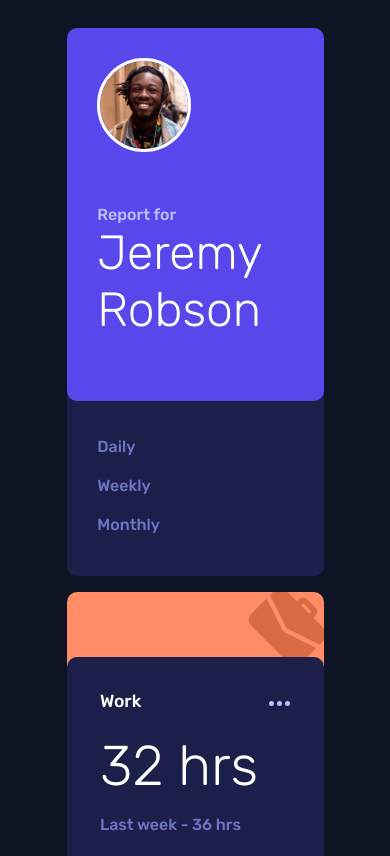
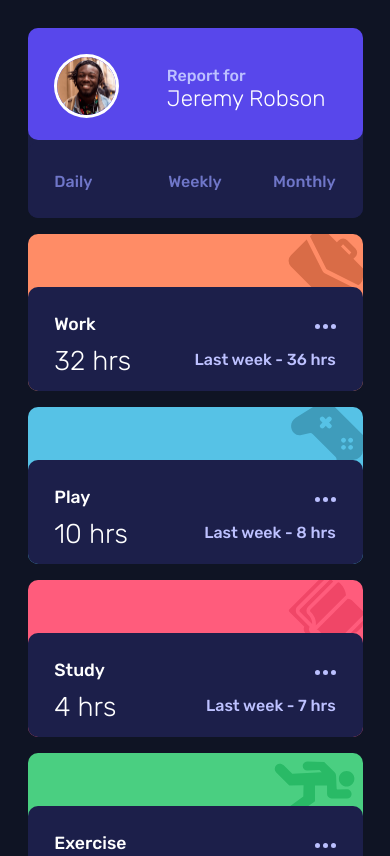
Before and after one commit to ShreyanshIITK20/Time-tracking-dashboard, a website: page index.html in a window 390 px wide. Shown: the top 856 px of the page. Drawn offline with nearby package versions, Linux system fonts and the light colour scheme.

Commit message:
Completed all subtasks

```diff
--- a/css/styles.css
+++ b/css/styles.css
@@ -4,7 +4,7 @@ html{
     background-color:  hsl(226, 43%, 10%);
 }
 body{
-    padding: 5% 15% 0 15%;
+    padding: 5% 15% 5% 15%;
     font-family: 'Rubik';
 }
 
@@ -12,7 +12,7 @@ body{
     display: grid;
     grid-template-columns: repeat(4,1fr);
     gap: 1em;
-    grid-auto-rows: minmax(250px,auto);
+    /* grid-auto-rows: minmax(250px,auto); */
     color: white;
 }
 .child{
@@ -49,7 +49,7 @@ body{
     margin: 0.4em 0px 0px 0px;
 }
 .content_prev{
-    color: hsl(235, 45%, 61%);
+    color: hsl(236, 100%, 87%);
     font-weight: 500;
 }
 
@@ -67,12 +67,29 @@ body{
 }
 
 .repo{
-    height: 80%;
+    height: 90%;
     position: relative;
     max-height: 100%;
 }
+.repo img{
+    max-width:100%;
+    width: 45%;
+    border: 0.2em solid white;
+    border-radius: 100%;
+    margin-bottom: 12%;
+}
+.repo_details{
+    margin-top: 10px;
+}
+
+.name{
+    color: white;
+    font-size: 3rem;
+    margin-top: 0;
+    font-weight: 300;
+}
 .week{
-    height: 80%;
+    height: 60%;
     align-self: flex-end;
 }
 
@@ -85,9 +102,67 @@ body{
     font-weight: 500;
 }
 
-@media only screen and (max-width:500px) {
+@media only screen and (max-width:700px) {
+    body{
+        padding: 5%;
+    }
     .wrapper{
         grid-template-columns: repeat(1,1fr);
+    }
+
+    .week_bar{
+        grid-template-columns: 1fr 1fr 1fr;
+    }
+
+    .week{
+        height: 30%;
+        padding: 8%;
+    }
+    .weekly{
+        text-align: center;
+    }
+    .monthly{
+        text-align: right;
+    }
+    .repo{
+        display: grid;
+        grid-template-columns: 2fr 3fr;
+        height: 50%;
+        padding: 8%;
+    }
+    .child .bg{
+        height: 20px;
+    }
+    .report img{
+        margin: 0px;
+        height: 58px;
+        width: 59px;
+
+    }
+    .name{
+        font-size: 1.4rem;
+    }
+
+    .repo_details{
+        padding-top: 7%;
+        margin-top: 0px;
+    }
+
+    .child .content{
+        height: 50px;
+        padding: 8%;
+    }
+    .content_value{
+        font-size: 1.7rem;
+    }
+
+    .child .content_body{
+        display: grid;
+        grid-template-columns: 2fr 3fr;
+    }
+
+    .content_prev{
+        text-align: right;
     }
 }
 .work{
@@ -124,3 +199,8 @@ body{
     color:white;
     transform: scale(1.01);
 }
+
+.content:hover{
+    background-color: #35397a;
+    cursor: pointer;
+}
--- a/index.html
+++ b/index.html
@@ -22,9 +22,11 @@
   <div class="wrapper">
     <div class="child report">
       <div class="repo" style="background-color:hsl(246, 80%, 60%);">
-        <img src="css/images/image-jeremy.png" style="max-width:100%; width: 45%;border: 0.2em solid white;border-radius: 100%;padding: 0%;">
-        <p style="margin: 25% 0 0 0;color: hsl(236, 100%, 87%);font-weight: 500;">Report for</p>
-        <p style="color: white;font-size: 3rem;margin-top: 0;font-weight: 300;">Jeremy Robson</p>
+        <img src="css/images/image-jeremy.png">
+        <div class="repo_details">
+          <div style="margin:0;color: hsl(236, 100%, 87%);font-weight: 500;">Report for</div>
+          <div class="name">Jeremy Robson</div>
+        </div>
       </div>
       <div class="week" style="background-color:hsl(235, 46%, 20%);color: hsl(235, 45%, 61%);">
         <div class="week_bar">
@@ -120,9 +122,9 @@
     </div>
   </div>
 
-  <div class="attribution" style="padding: 5%;">
-    Challenge by <a href="https://www.frontendmentor.io?ref=challenge" target="_blank">Frontend Mentor</a>.
-    Coded by <a href="github.com/ShreyanshIITK20">Shreyansh Agarwal</a>.
+  <div class="attribution" style="padding: 5%;text-align: center;color: hsl(235, 45%, 61%);">
+    <P>Challenge by <a href="https://www.frontendmentor.io?ref=challenge" target="_blank">Frontend Mentor</a>. </P>
+    <p>Coded by <a href="github.com/ShreyanshIITK20">Shreyansh Agarwal</a>.</p>
   </div>
   <script src="app.js"></script>
 </body>
```
